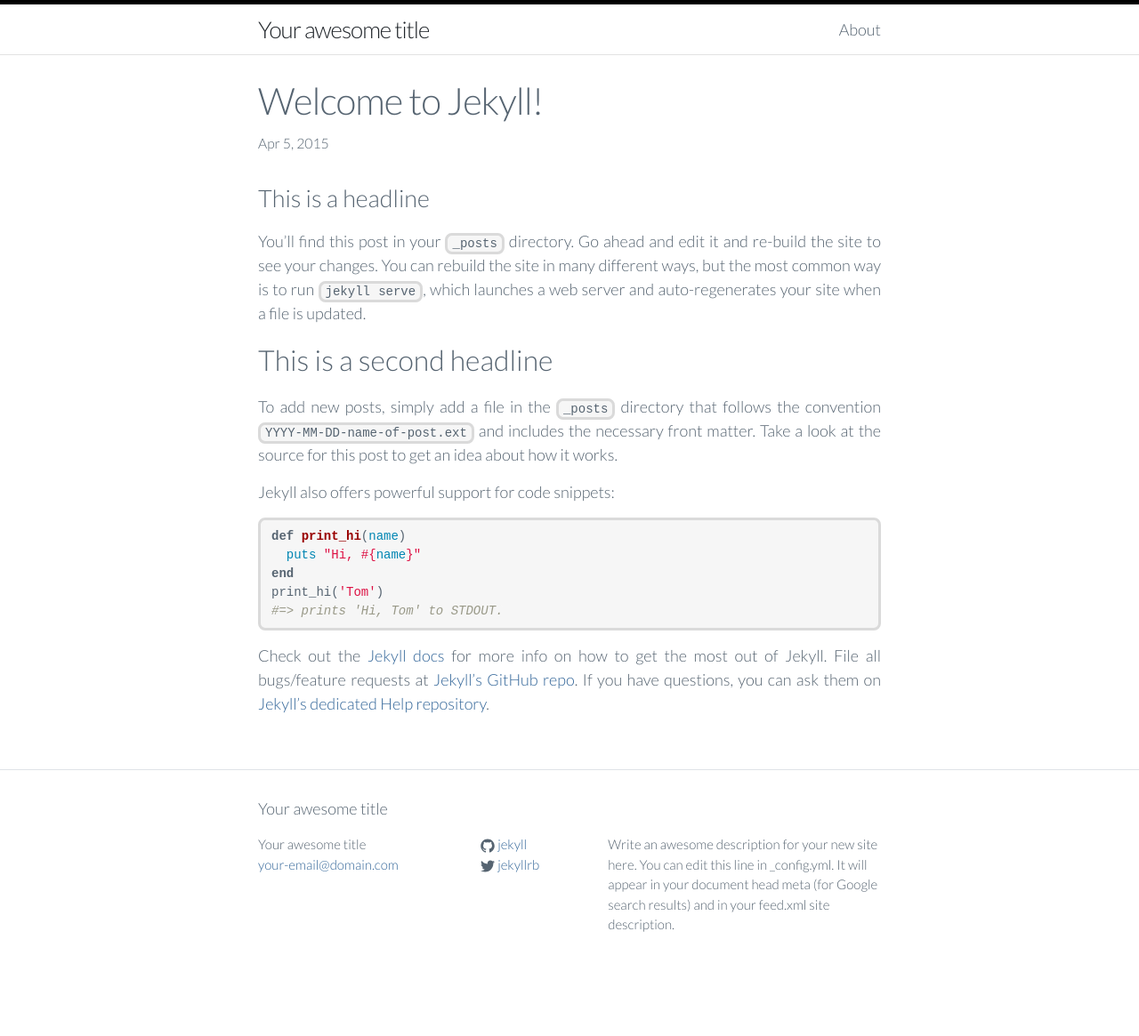
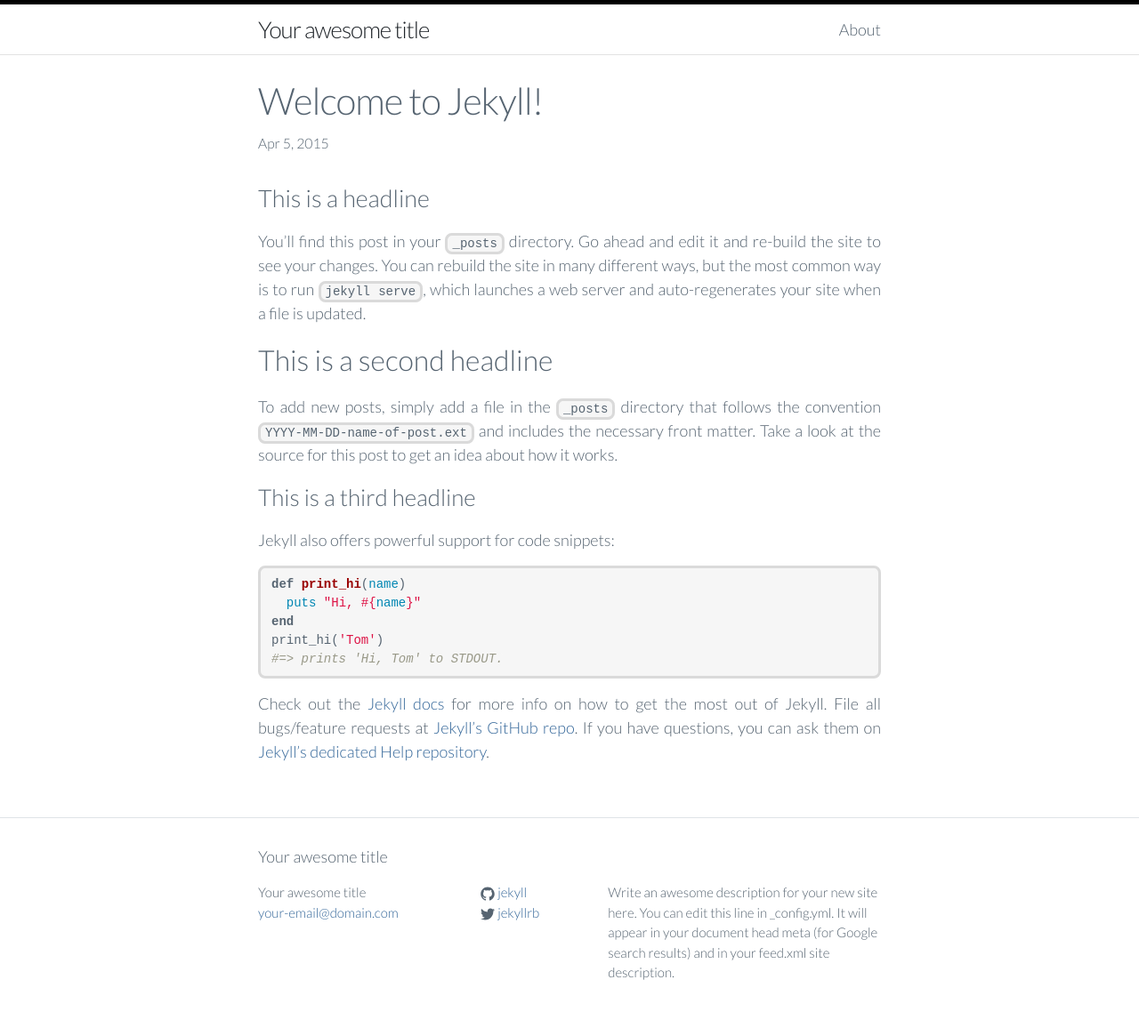
Before and after one commit to tiborsimon/tiborsimon.github.io, a Jekyll site: the page built from _posts/2015-04-05-welcome-to-jekyll.markdown, in a window 1280 px wide. Shown: the whole page at 89% size. Built offline with Jekyll 4.4.1, drawn with Linux system fonts in a browser that asks for light colours; before the commit the page ends 1111 px from its top, so only the background shows below that.

Commit message:
Headline test 2

```diff
--- a/_posts/2015-04-05-welcome-to-jekyll.markdown
+++ b/_posts/2015-04-05-welcome-to-jekyll.markdown
@@ -12,6 +12,8 @@
 ## This is a second headline
 
 To add new posts, simply add a file in the `_posts` directory that follows the convention `YYYY-MM-DD-name-of-post.ext` and includes the necessary front matter. Take a look at the source for this post to get an idea about how it works.
+
+### This is a third headline
 
 Jekyll also offers powerful support for code snippets:
 
```
